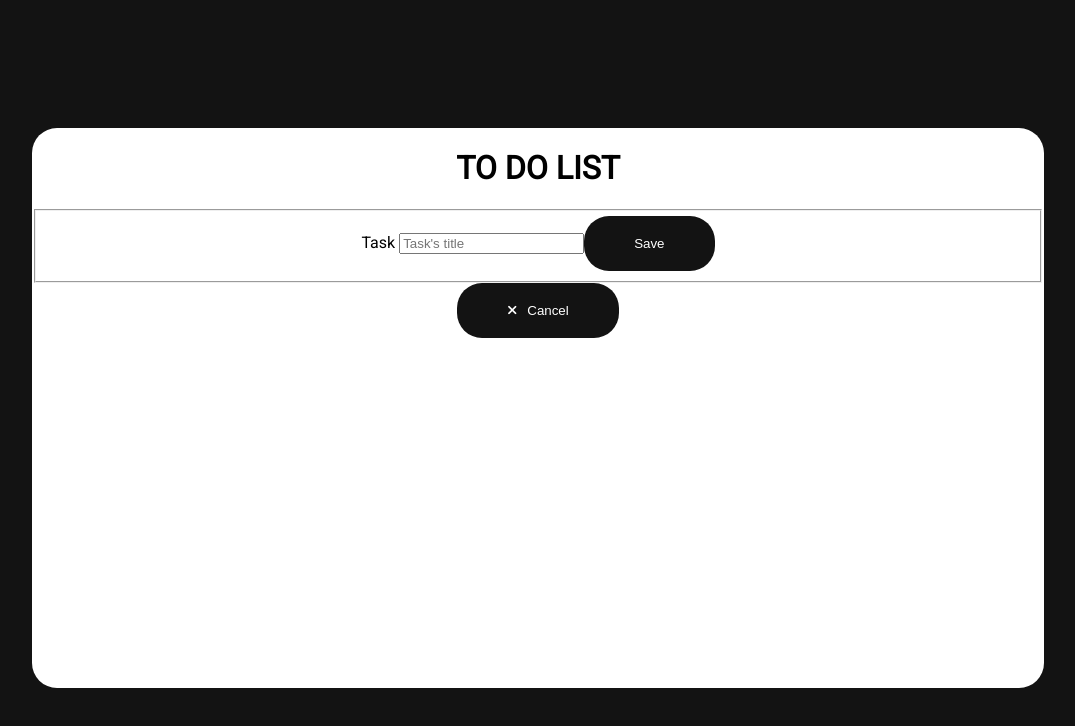
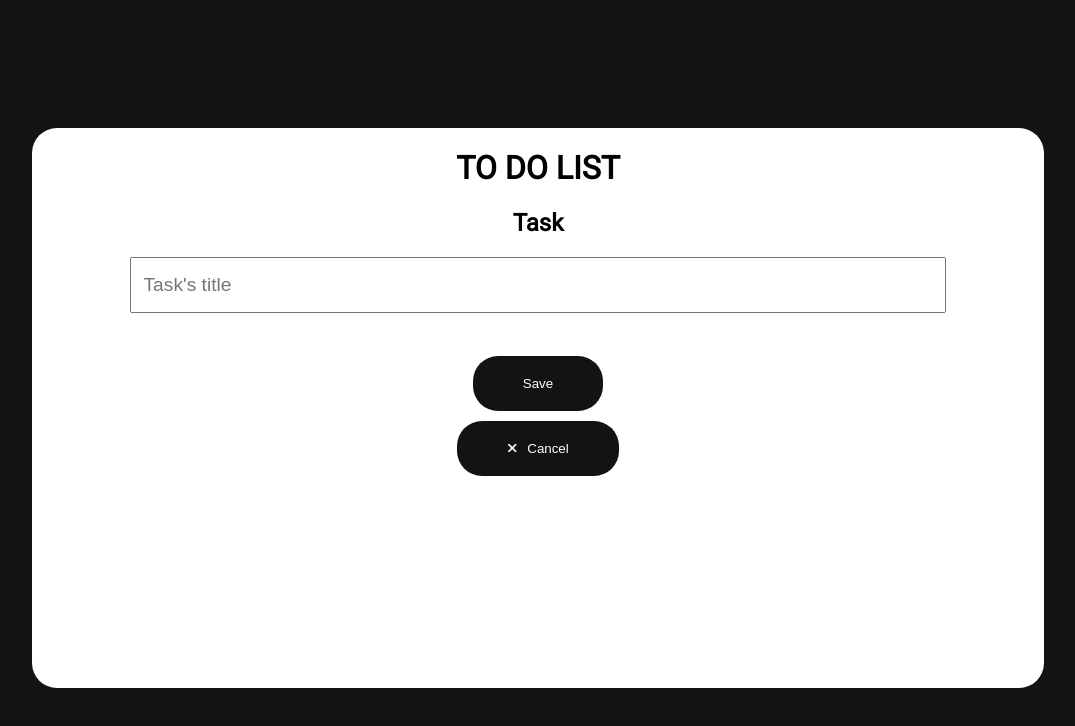
Before and after one commit to rene-kt/angular-to-do, an Angular app: page / in a window 1280 px wide. Both pictures are taken after a click on the button "Add". Shown: the top 726 px of the page, without its empty margins (102-1177 px from the left). Built offline with nearby package versions, Linux system fonts and the light colour scheme.

Commit message:
adding css into form

```diff
--- a/src/app/app.component.html
+++ b/src/app/app.component.html
@@ -11,16 +11,17 @@
 
 <form [formGroup]="form" *ngIf="mode == 'add'">
 
-    <fieldset>
 
-        <label>
-            Task
-        </label>
-        <input type="text" placeholder="Task's title" maxlength="60" formControlName="title">
-        <small *ngIf="form.controls.title.invalid && !form.controls.title.pristine">Esse campo deve conter entre 3 e 60 caracteres</small>
-        <button [disabled]="form.invalid" (click)="add()" class="button">Save</button>
-    </fieldset>
+    <h2 class="text-center">
+        Task
+    </h2>
+    <input type="text" placeholder="Task's title" maxlength="60" formControlName="title">
+    <br>
+    <br>
+    <small *ngIf="form.controls.title.invalid && !form.controls.title.pristine" class="danger">Esse campo deve conter entre 3 e 60 caracteres</small>
+    <br>
+    <button [disabled]="form.invalid" (click)="add()" class="button">Save</button>
+
 </form>
-
 <button class="button add-button" *ngIf="mode == 'list'" (click)="changeMode('add')"> <i class="fas fa-plus-circle"></i>Add</button>
 <button class="button add-button" *ngIf="mode == 'add'" (click)="changeMode('list')"> <i class="fas fa-times"></i>Cancel</button>
--- a/src/app/app.component.ts
+++ b/src/app/app.component.ts
@@ -73,6 +73,7 @@ export class AppComponent {
     const data = JSON.stringify(this.todos);
 
     localStorage.setItem('todos', data);
+    this.mode = 'list';
   }
 
   read(): void{
--- a/src/styles.css
+++ b/src/styles.css
@@ -20,6 +20,7 @@
 
                 .button {
                     cursor: pointer;
+                    margin: 5px;
                 }
 
                 h1 {
@@ -39,15 +40,20 @@
                 li {
                     margin: 10px;
                     padding: 25px;
-                    font-size: 1em;
+                    font-size: 1.5em;
                     font-weight: 500;
+                    background-color: #131313;
+                    box-sizing: border-box;
+                    border-radius: 25px;
+                    color: #fff;
                 }
 
                 li>button {
                     border: none;
                     margin-right: 20px;
-                    background-color: #fff;
-                    font-size: 1em;
+                    background-color: #131313;
+                    font-size: 1.2em;
+                    color: #fff;
                     float: right;
                     opacity: 0.6;
                 }
@@ -72,3 +78,21 @@
                     color: #fff;
                     margin-right: 10px;
                 }
+
+                input {
+                    width: 80%;
+                    line-height: 50px;
+                    text-indent: 10px;
+                    font-size: 1.2em;
+                }
+
+                .danger {
+                    color: #ff0000;
+                    font-weight: bold;
+                    padding: 5px;
+                    margin-top: 10px;
+                }
+
+                .text-center {
+                    align-text: center;
+                }
```
